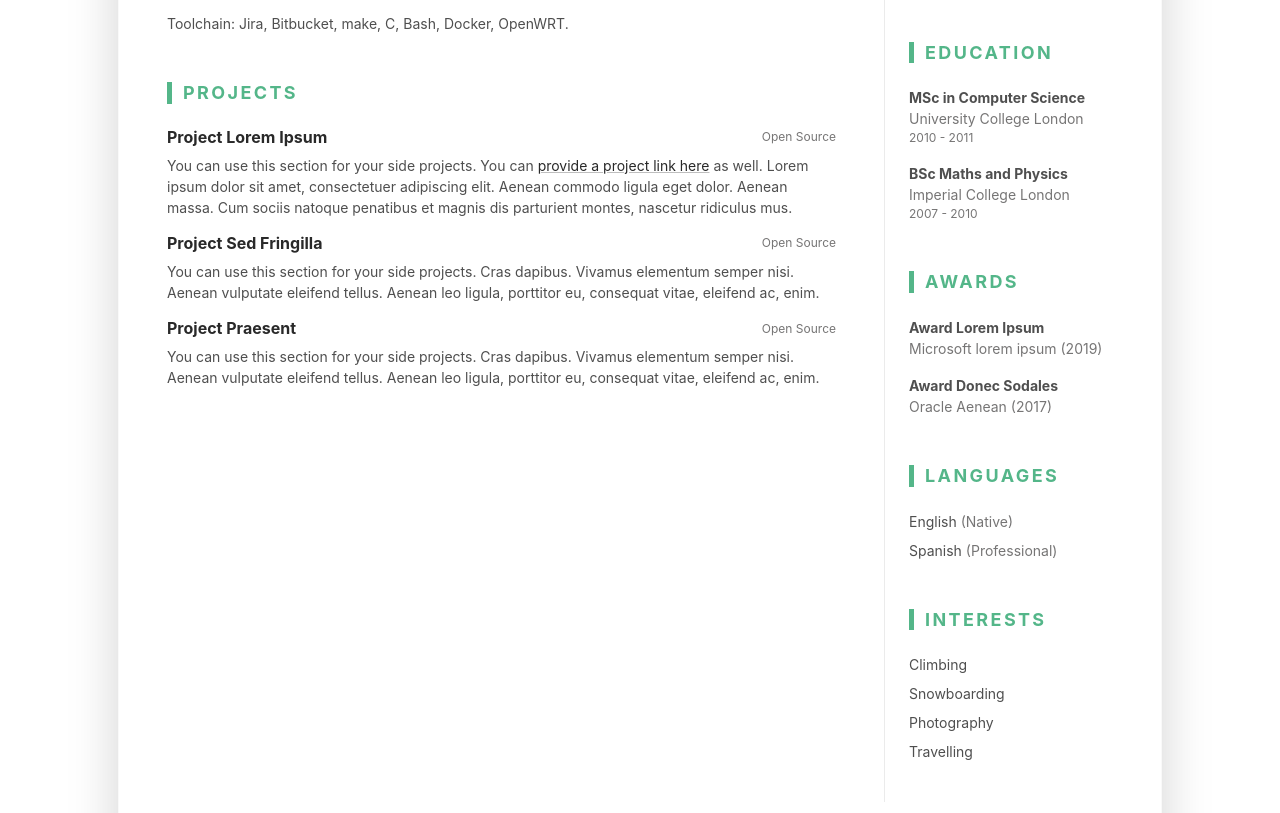
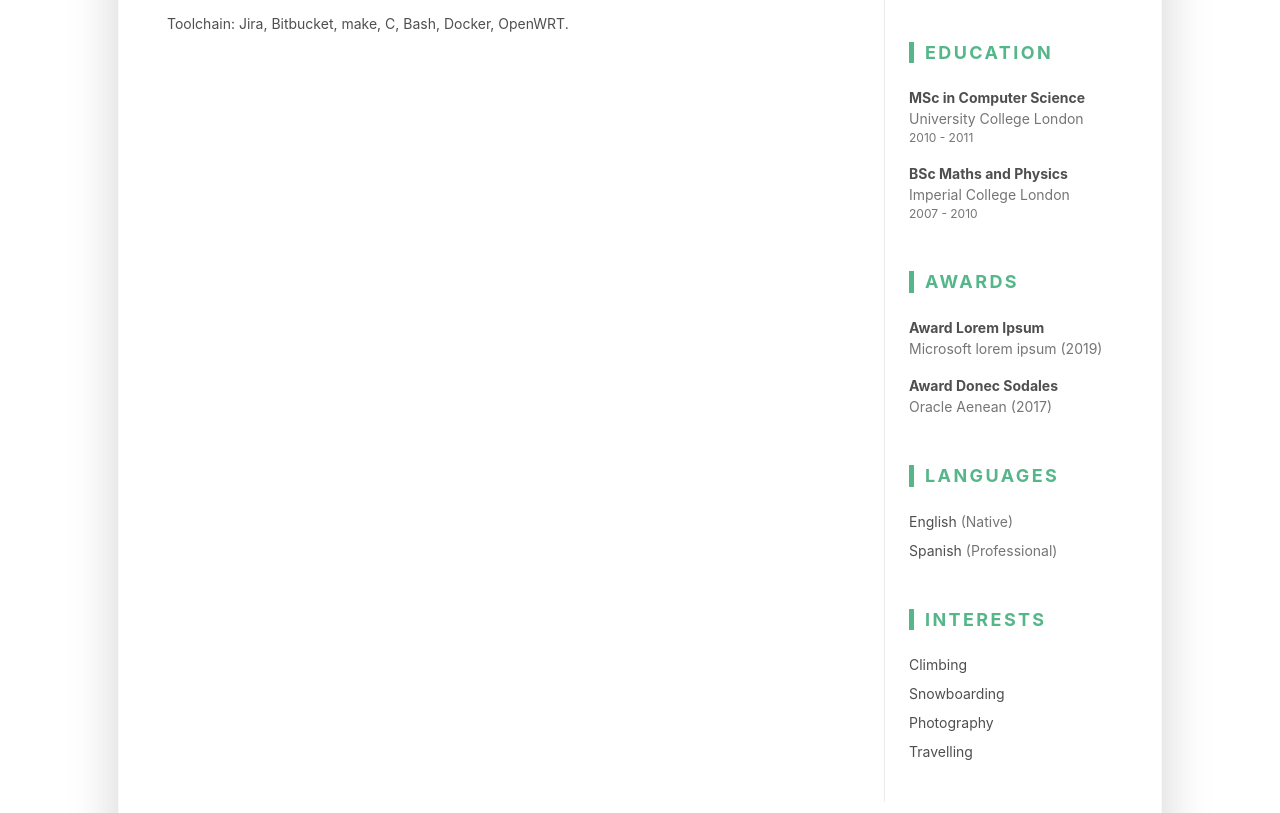
Before and after one commit to vvereta/vvereta.github.io, a plain HTML site: page index.html in a window 1280 px wide. Shown: the part 881-1694 px from the top of the page. Drawn offline with Linux system fonts and the light colour scheme.

Commit message:
Delete projects

```diff
--- a/index.html
+++ b/index.html
@@ -105,44 +105,6 @@
 
 							</section><!--//work-section-->
 
-
-							<section class="project-section py-3">
-								<h3 class="text-uppercase resume-section-heading mb-4">Projects</h3>
-								<div class="item mb-3">
-									<div class="item-heading row align-items-center mb-2">
-										<h4 class="item-title col-12 col-md-6 col-lg-8 mb-2 mb-md-0">Project Lorem Ipsum</h4>
-										<div class="item-meta col-12 col-md-6 col-lg-4 text-muted text-left text-md-right">Open Source</div>
-
-									</div>
-									<div class="item-content">
-										<p>You can use this section for your side projects. You can <a href="#" class="theme-link">provide a project link here</a> as well. Lorem ipsum dolor sit amet, consectetuer adipiscing elit. Aenean commodo ligula eget dolor. Aenean massa. Cum sociis natoque penatibus et magnis dis parturient montes, nascetur ridiculus mus.</p>
-
-
-									</div>
-								</div><!--//item-->
-								<div class="item">
-									<div class="item-heading row align-items-center mb-2">
-										<h4 class="item-title col-12 col-md-6 col-lg-8 mb-2 mb-md-0">Project Sed Fringilla</h4>
-										<div class="item-meta col-12 col-md-6 col-lg-4 text-muted text-left text-md-right">Open Source</div>
-
-									</div>
-									<div class="item-content">
-										<p>You can use this section for your side projects. Cras dapibus. Vivamus elementum semper nisi. Aenean vulputate eleifend tellus. Aenean leo ligula, porttitor eu, consequat vitae, eleifend ac, enim.</p>
-
-									</div>
-								</div><!--//item-->
-								<div class="item">
-									<div class="item-heading row align-items-center mb-2">
-										<h4 class="item-title col-12 col-md-6 col-lg-8 mb-2 mb-md-0">Project Praesent </h4>
-										<div class="item-meta col-12 col-md-6 col-lg-4 text-muted text-left text-md-right">Open Source</div>
-
-									</div>
-									<div class="item-content">
-										<p>You can use this section for your side projects. Cras dapibus. Vivamus elementum semper nisi. Aenean vulputate eleifend tellus. Aenean leo ligula, porttitor eu, consequat vitae, eleifend ac, enim.</p>
-
-									</div>
-								</div><!--//item-->
-							</section><!--//project-section-->
 						</div><!--//resume-main-->
 						<aside class="resume-aside col-12 col-lg-4 col-xl-3 px-lg-4 pb-lg-4">
 							<section class="skills-section py-3">
```
